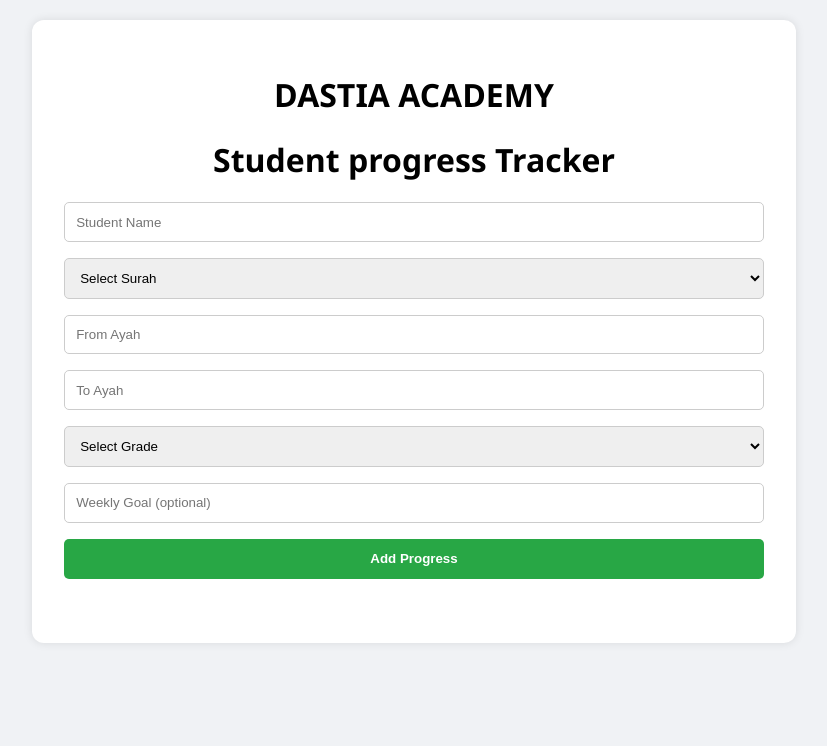
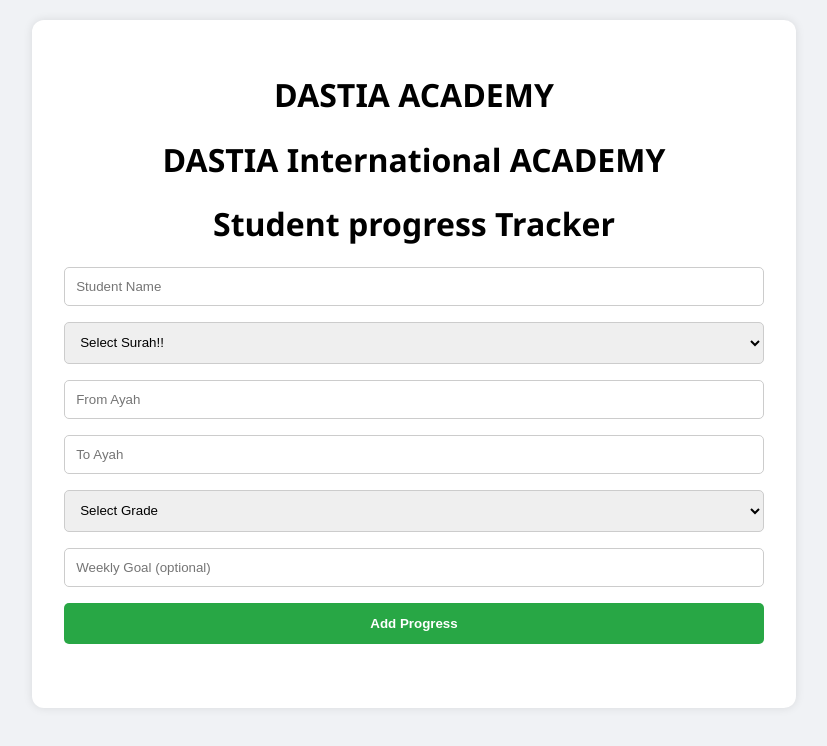
Before and after one commit to Hackerolley/progress-tracker, a plain HTML site: page index.html in a window 1280 px wide. Shown: the whole page, without its empty margins (226-1053 px from the left). Drawn offline with Linux system fonts and the light colour scheme.

Commit message:
features

```diff
--- a/index.html
+++ b/index.html
@@ -9,13 +9,14 @@
 <body>
   <div class="container">
     <h1>DASTIA ACADEMY</h1>
+    <h1>DASTIA International ACADEMY</h1>
     <h1>Student progress Tracker</h1>
 
     <form id="progressForm">
       <input type="text" id="studentName" placeholder="Student Name" required />
 
       <select id="surah" required>
-        <option value="">Select Surah</option>
+        <option value="">Select Surah!!</option>
       </select>
 
       <input type="number" id="fromAyah" placeholder="From Ayah" min="1" required />
```
